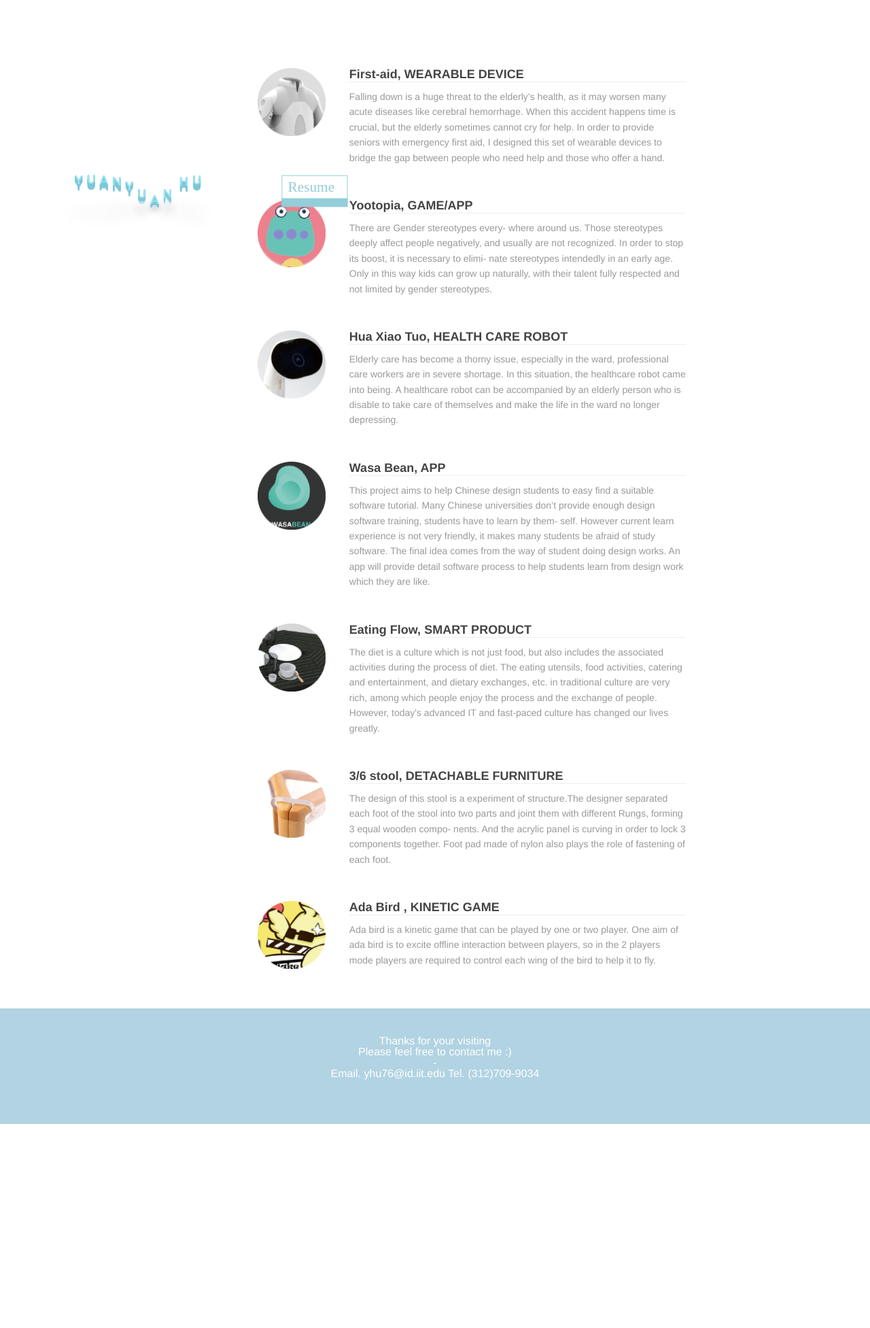
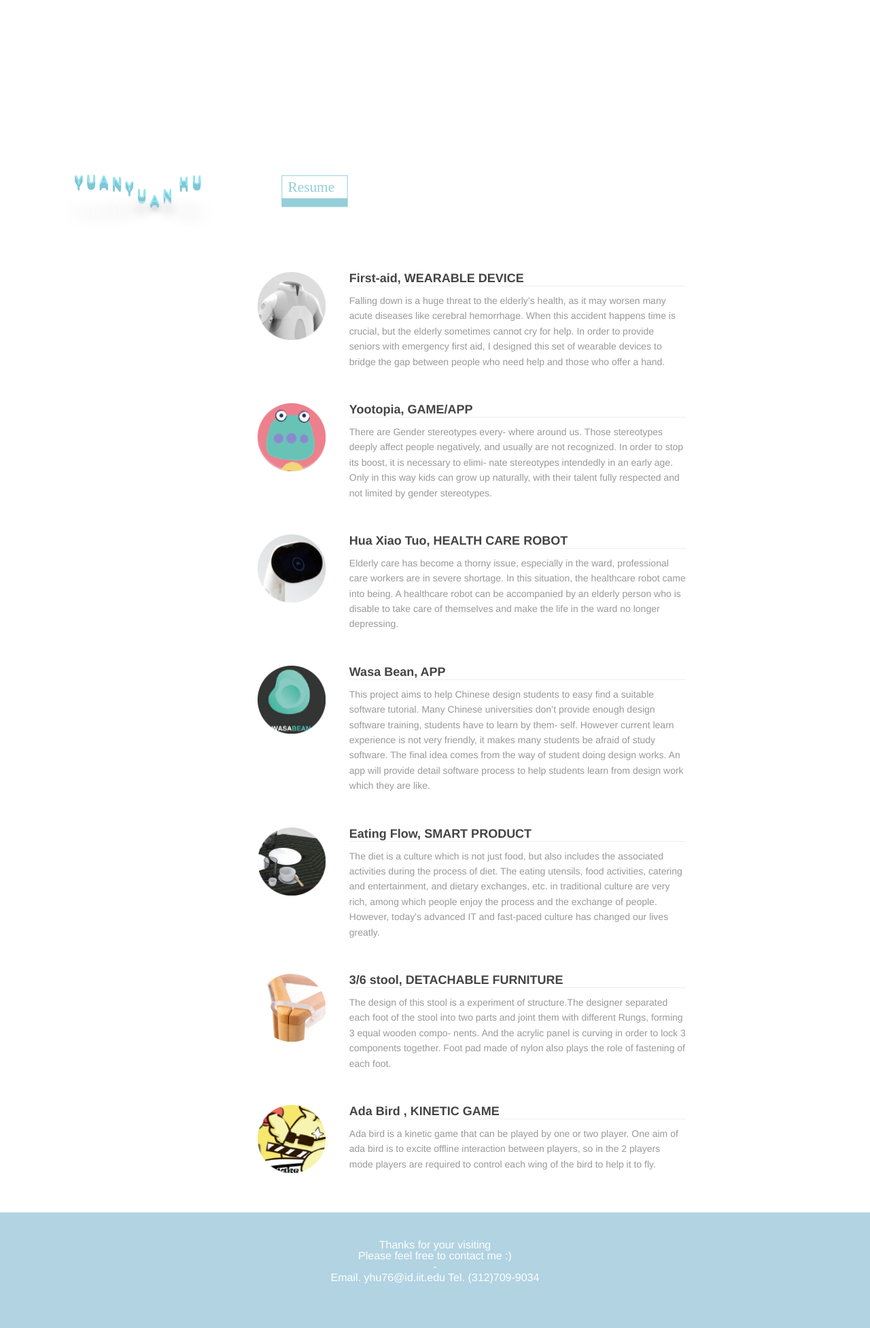
Before and after one commit to HuYuanyuan96/yuanyuan1996.github.io, a Jekyll site: the page built from index.md, in a window 1280 px wide. Shown: the whole page at 68% size. Built offline with Jekyll 4.4.1, drawn with Linux system fonts in a browser that asks for light colours; before the commit the page ends 1653 px from its top, so only the background shows below that.

Commit message:
Update style.css

```diff
--- a/_includes/style.css
+++ b/_includes/style.css
@@ -175,9 +175,7 @@ a.NaviProject:hover {background-color:#9BE4F3;}
 
 
 .index-wrapper .aside {
-  position: fixed;
-  top: 0;
-  left: 0;
+  position: relative;
   width: 100%;
   height: 300px;
 
```
